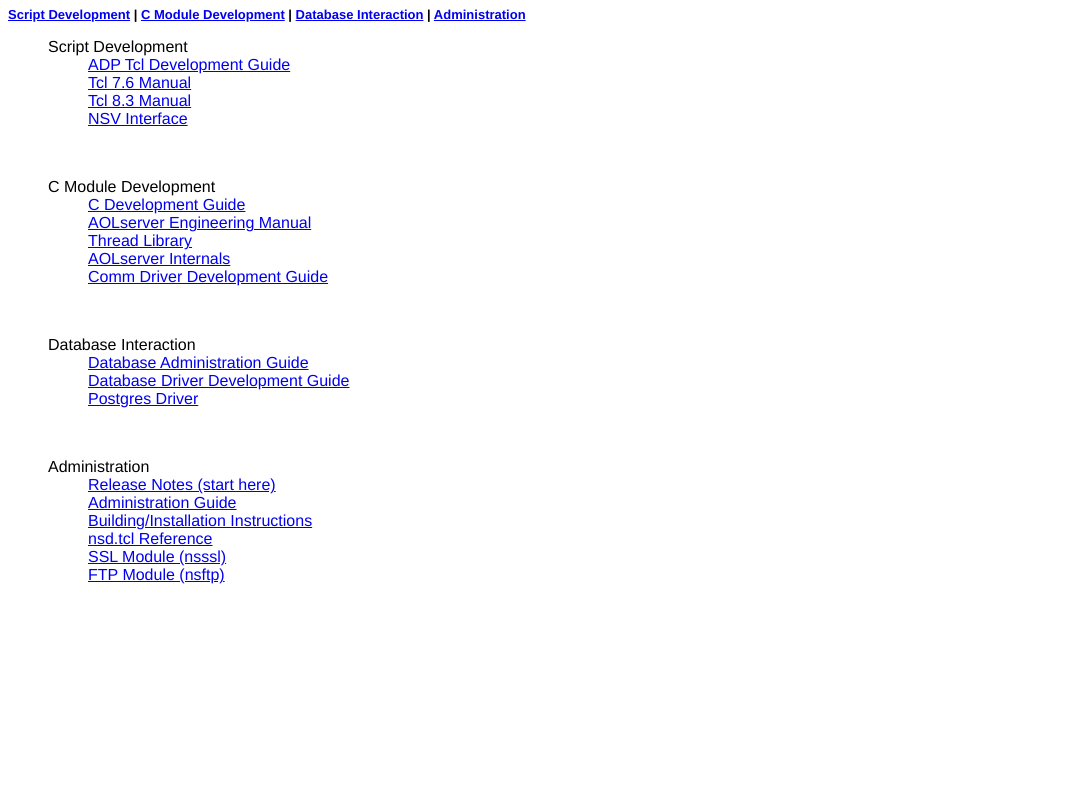
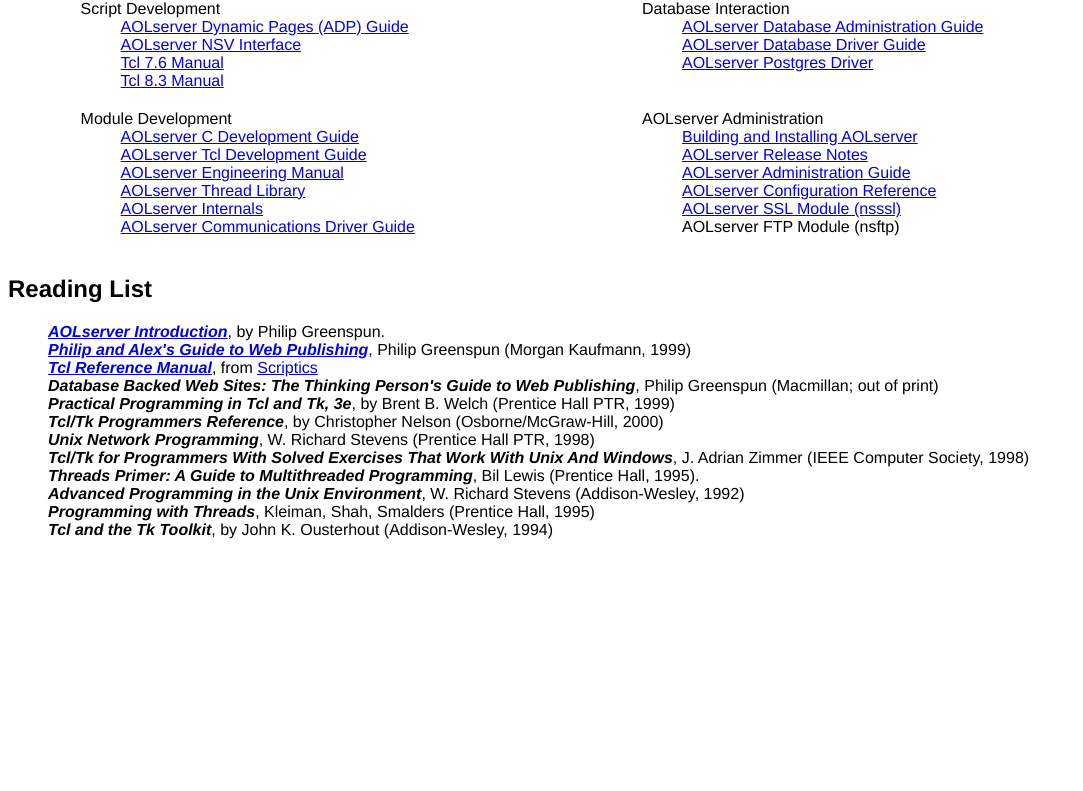
Before and after one commit to OldsSourcesBackups/AolWebServer, a plain HTML site: page doc/index.html in a window 1280 px wide. Shown: the part 59-850 px from the top of the page, without its empty margins (0-1083 px from the left). After the commit the page ends 800 px from the top, so only its background shows below. Drawn offline with Linux system fonts and the light colour scheme.

Commit message:
looks like http://aolserver.com/docs/

```diff
--- a/doc/index.html
+++ b/doc/index.html
@@ -4,125 +4,155 @@
 <title>AOLserver Documentation</title>
 </head>
 
-<body bgcolor="ffffff">
+<body bgcolor="#ffffff">
 
-<font face=helvetica>
+<!-- $Header$ -->
 
-<h1>AOLserver Documentation</h1>
+<font face="helvetica,arial">
 
-<p>
-<font size="-1"><b>
-
-<a href="#scriptdev">Script Development</a>
-|
-<a href="#cdev">C Module Development</a>
-|
-<a href="#database">Database Interaction</a>
-|
-<a href="#admin">Administration</a>
-
-</b></font>
-<p>
+<h2>AOLserver Documentation</h2>
 
 <blockquote>
+
+<table width=95% align=center>
+
+<tr>
+<td valign=top width=50%>
 <dl>
-
-<dt><a name="scriptdev">Script Development</a></dt>
+<dt>Script Development</dt>
 
 <dd>
-<a href="tcldev/tcldev.htm">ADP Tcl Development Guide</a>
+<a href="tcldev/tadp-ch.htm">AOLserver Dynamic Pages (ADP) Guide</a>
 <br>
-<a href="http://aolserver.com/doc/tcl7.6/">Tcl 7.6 Manual</a>
+<a href="nsv.txt">AOLserver NSV Interface</a>
 <br>
-<a href="http://aolserver.com/doc/tcl8.3/">Tcl 8.3 Manual</a>
+<a href="tcl7.6/">Tcl 7.6 Manual</a>
 <br>
-<a href="nsv.txt">NSV Interface</a>
+<a href="tcl8.3/">Tcl 8.3 Manual</a>
+</dd>
+</dl>
+</td>
 
-<p>
-&nbsp;
-</dd>
-
-<dt><a name="cdev">C Module Development</a></dt>
+<td valign=top width=50%>
+<dl>
+<dt>Database Interaction</dt>
 
 <dd>
-<a href="cdev/cdev.htm">C Development Guide</a>
+<a href="admin/driv-ch.htm">AOLserver Database Administration Guide</a>
+<br>
+<a href="driver/dr.htm">AOLserver Database Driver Guide</a>
+<br>
+<a href="nspostgres.txt">AOLserver Postgres Driver</a>
+
+</dd>
+</dl>
+</td>
+
+</tr>
+<tr>
+
+<td valign=top width=50%>
+<dl>
+<dt>Module Development</dt>
+
+<dd>
+<a href="cdev/cdev.htm">AOLserver C Development Guide</a>
+<br>
+<a href="tcldev/tcldev.htm">AOLserver Tcl Development Guide</a>
 <br>
 <a href="cdev/eng-manual.html">AOLserver Engineering Manual</a>
 <br>
-<a href="threads.txt">Thread Library</a>
+<a href="threads.txt">AOLserver Thread Library</a>
 <br>
 <a href="internals.txt">AOLserver Internals</a>
 <br>
-<a href="driver/comdriver.html">Comm Driver Development Guide</a>
+<a href="driver/comdriver.html">AOLserver Communications Driver
+Guide</a>
+</dd>
+</dl>
+</td>
+
+<td valign=top width=50%>
+<dl>
+<dt>AOLserver Administration</dt>
+
+<dd>
+<a href="install.txt">Building and Installing AOLserver</a>
+<br>
+<a href="release.html">AOLserver Release Notes</a>
+<br>
+<a href="admin/admin.htm">AOLserver Administration Guide</a>
+<br>
+<a href="config.txt">AOLserver Configuration Reference</a>
+<br>
+<a href="nsssl2.txt">AOLserver SSL Module (nsssl)</a>
+<br>
+<a href="nsftp.txt"></a>AOLserver FTP Module (nsftp)
+</dd>
+</dl>
+</td>
+</tr>
+</table>
+
+</blockquote>
 
 <p>
-&nbsp;
-</dd>
 
-<dt><a name="database">Database Interaction</a></dt>
+<h2>Reading List</h2>
 
-<dd>
-<a href="admin/driv-ch.htm">Database Administration Guide</a>
-<br>
-<a href="driver/dr.htm">Database Driver Development Guide</a>
-<br>
-<a href="nspostgres.txt">Postgres Driver</a>
+<blockquote>
 
 <p>
-&nbsp;
-</dd>
 
-<dt><a name="admin">Administration</a></dt>
+<a
+href="http://arsdigita.com/asj/aolserver/introduction-1.html"><b><i>AOLserver
+Introduction</i></b></a>, by Philip Greenspun.
 
-<dd>
-<a href="release.html">Release Notes (start here)</a>
 <br>
-<a href="admin/admin.htm">Administration Guide</a>
+<a href="http://arsdigita.com/books/panda/"><b><i>Philip and Alex's Guide
+to Web Publishing</i></b></a>, Philip Greenspun (Morgan Kaufmann,
+1999)</a>
+
 <br>
-<a href="install.txt">Building/Installation Instructions</a>
+<a href="http://www.scriptics.com/man"><b><i>Tcl Reference
+Manual</i></b></a>, from <a href="http://www.scriptics.com/">Scriptics</a>
+
 <br>
-<a href="config.txt">nsd.tcl Reference</a>
+<b><i>Database Backed Web Sites: The Thinking Person's Guide to Web
+Publishing</i></b>, Philip Greenspun (Macmillan; out of print)
+
 <br>
-<a href="nsssl2.txt">SSL Module (nsssl)</a>
+<b><i>Practical Programming in Tcl and Tk, 3e</i></b>, by Brent B. Welch
+(Prentice Hall PTR, 1999)
+
 <br>
-<a href="nsftp.txt">FTP Module (nsftp)</a>
+<b><i>Tcl/Tk Programmers Reference</i></b>, by Christopher Nelson
+(Osborne/McGraw-Hill, 2000)
 
-<p>
-&nbsp;
-</dd>
+<br>
+<b><i>Unix Network Programming</i></b>, W. Richard Stevens (Prentice Hall
+PTR, 1998)
 
-</dl>
+<br>
+<b><i>Tcl/Tk for Programmers With Solved Exercises That Work With Unix
+And Windows</i></b>, J. Adrian Zimmer (IEEE Computer Society, 1998)
+
+<br>
+<b><i>Threads Primer: A Guide to Multithreaded Programming</i></b>, Bil Lewis
+(Prentice Hall, 1995).
+
+<br>
+<b><i>Advanced Programming in the Unix Environment</i></b>, W. Richard
+Stevens (Addison-Wesley, 1992)
+
+<br><b><i>Programming with Threads</i></b>, Kleiman, Shah, Smalders (Prentice
+Hall, 1995)
+
+<br>
+<b><i>Tcl and the Tk Toolkit</i></b>, by John K. Ousterhout (Addison-Wesley,
+1994)
+
 </blockquote>
-
-
-<!-- Spaces to let anchors work -->
-&nbsp;
-<p>
-&nbsp;
-<p>
-&nbsp;
-<p>
-&nbsp;
-<p>
-&nbsp;
-<p>
-&nbsp;
-<p>
-&nbsp;
-<p>
-&nbsp;
-<p>
-&nbsp;
-<p>
-
-<font size="-2">
-$Header$
-</font>
-
-&nbsp;
-<p>
-
-</font>
 
 </body>
 </html>
```
